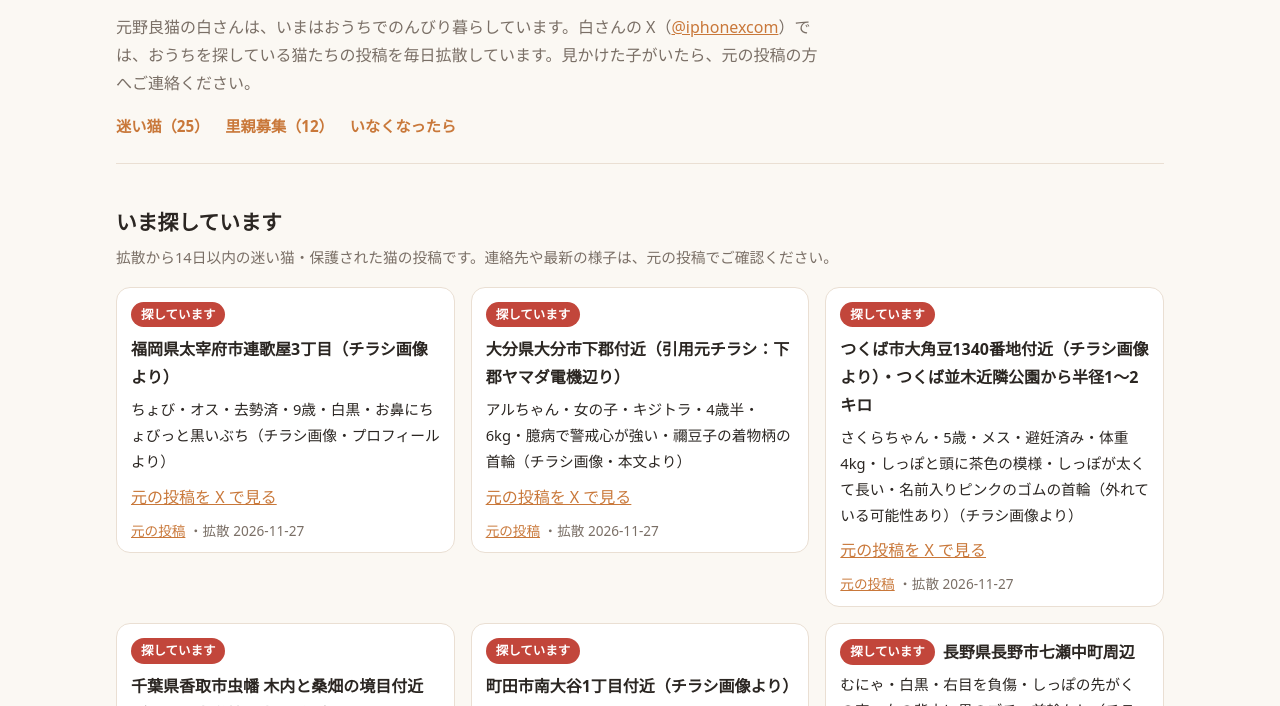
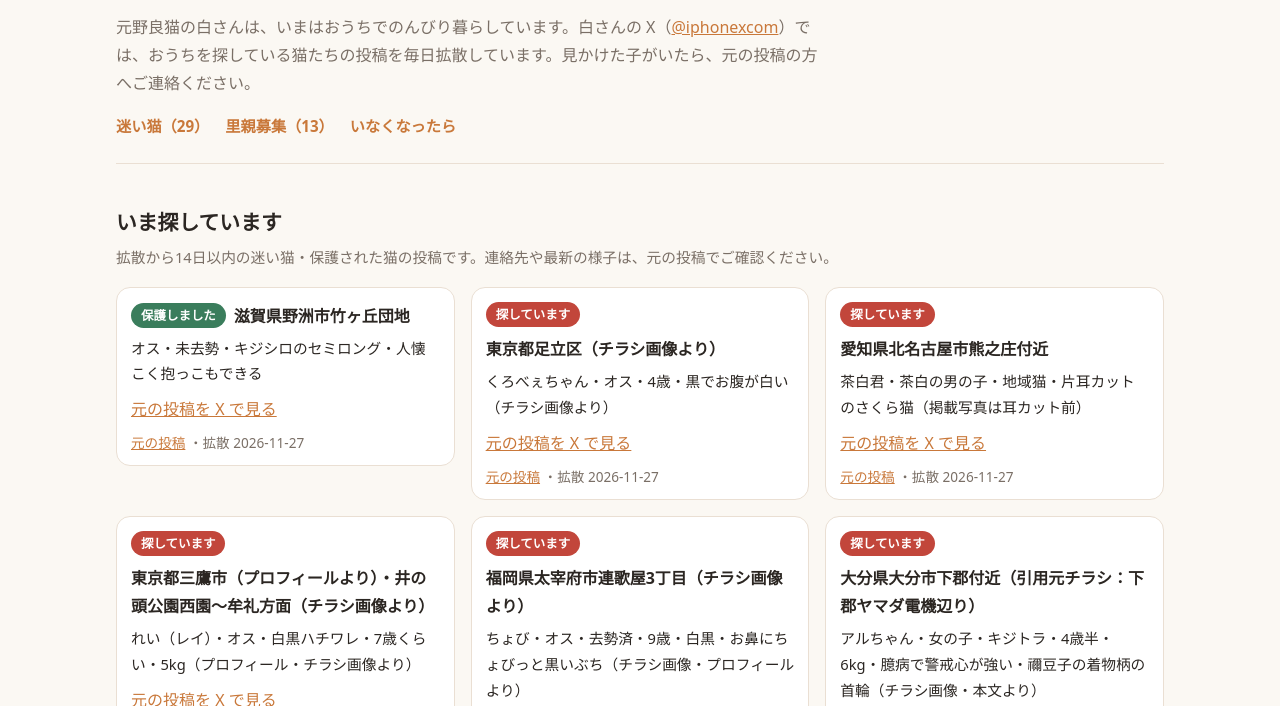
Before and after one commit to 2yzg569rkq-stack/shiro-cat-ouen, a plain HTML site: page docs/index.html in a window 1280 px wide. Shown: the part 94-800 px from the top of the page. Drawn offline with Linux system fonts and the light colour scheme.

Commit message:
Update cat support listings

```diff
--- a/docs/index.html
+++ b/docs/index.html
@@ -48,13 +48,61 @@ footer a{color:var(--accent)}
 <header>
   <h1>白さんの<span>迷い猫・保護猫</span>おうえん</h1>
   <p class="lead">元野良猫の白さんは、いまはおうちでのんびり暮らしています。白さんの X（<a href="https://x.com/iphonexcom" style="color:var(--accent)">@iphonexcom</a>）では、おうちを探している猫たちの投稿を毎日拡散しています。見かけた子がいたら、元の投稿の方へご連絡ください。</p>
-  <nav><a href="#lost">迷い猫（25）</a><a href="#adopt">里親募集（12）</a><a href="#guide">いなくなったら</a></nav>
+  <nav><a href="#lost">迷い猫（29）</a><a href="#adopt">里親募集（13）</a><a href="#guide">いなくなったら</a></nav>
 </header>
 
 <section id="lost">
   <h2>いま探しています</h2>
   <p class="sub">拡散から14日以内の迷い猫・保護された猫の投稿です。連絡先や最新の様子は、元の投稿でご確認ください。</p>
   <div class="grid">
+    <article class="card">
+      <div class="meta">
+        <span class="badge b-found">保護しました</span>
+        <span class="area">滋賀県野洲市竹ヶ丘団地</span>
+      </div>
+      <p class="feat">オス・未去勢・キジシロのセミロング・人懐こく抱っこもできる</p>
+      <blockquote class="twitter-tweet" data-dnt="true" data-lang="ja" data-conversation="none">
+        <a href="https://x.com/ayurinko322/status/2126084088377586074">元の投稿を X で見る</a>
+      </blockquote>
+      <p class="links"><a href="https://x.com/ayurinko322/status/2126084088377586074" target="_blank" rel="noopener">元の投稿</a>
+      ・拡散 2026-11-27</p>
+    </article>
+    <article class="card">
+      <div class="meta">
+        <span class="badge b-lost">探しています</span>
+        <span class="area">東京都足立区（チラシ画像より）</span>
+      </div>
+      <p class="feat">くろべぇちゃん・オス・4歳・黒でお腹が白い（チラシ画像より）</p>
+      <blockquote class="twitter-tweet" data-dnt="true" data-lang="ja" data-conversation="none">
+        <a href="https://x.com/ShiroNagaor/status/2126181147206176866">元の投稿を X で見る</a>
+      </blockquote>
+      <p class="links"><a href="https://x.com/ShiroNagaor/status/2126181147206176866" target="_blank" rel="noopener">元の投稿</a>
+      ・拡散 2026-11-27</p>
+    </article>
+    <article class="card">
+      <div class="meta">
+        <span class="badge b-lost">探しています</span>
+        <span class="area">愛知県北名古屋市熊之庄付近</span>
+      </div>
+      <p class="feat">茶白君・茶白の男の子・地域猫・片耳カットのさくら猫（掲載写真は耳カット前）</p>
+      <blockquote class="twitter-tweet" data-dnt="true" data-lang="ja" data-conversation="none">
+        <a href="https://x.com/sa9ra_Kita7goya/status/2126199686700937328">元の投稿を X で見る</a>
+      </blockquote>
+      <p class="links"><a href="https://x.com/sa9ra_Kita7goya/status/2126199686700937328" target="_blank" rel="noopener">元の投稿</a>
+      ・拡散 2026-11-27</p>
+    </article>
+    <article class="card">
+      <div class="meta">
+        <span class="badge b-lost">探しています</span>
+        <span class="area">東京都三鷹市（プロフィールより）・井の頭公園西園〜牟礼方面（チラシ画像より）</span>
+      </div>
+      <p class="feat">れい（レイ）・オス・白黒ハチワレ・7歳くらい・5kg（プロフィール・チラシ画像より）</p>
+      <blockquote class="twitter-tweet" data-dnt="true" data-lang="ja" data-conversation="none">
+        <a href="https://x.com/neko_mamamamama/status/2126220130413863085">元の投稿を X で見る</a>
+      </blockquote>
+      <p class="links"><a href="https://x.com/neko_mamamamama/status/2126220130413863085" target="_blank" rel="noopener">元の投稿</a>
+      ・拡散 2026-11-27</p>
+    </article>
     <article class="card">
       <div class="meta">
         <span class="badge b-lost">探しています</span>
@@ -364,6 +412,18 @@ footer a{color:var(--accent)}
     <article class="card">
       <div class="meta">
         <span class="badge b-adopt">里親募集</span>
+        <span class="area">千葉県（募集：関東地方）</span>
+      </div>
+      <p class="feat">2歳の兄妹猫（♂♀）・ウイルス検査陰性・引っ越しを理由に手放されシェルターに</p>
+      <blockquote class="twitter-tweet" data-dnt="true" data-lang="ja" data-conversation="none">
+        <a href="https://x.com/makibo37/status/2126212963434631326">元の投稿を X で見る</a>
+      </blockquote>
+      <p class="links"><a href="https://x.com/makibo37/status/2126212963434631326" target="_blank" rel="noopener">元の投稿</a>
+      ・拡散 2026-11-27</p>
+    </article>
+    <article class="card">
+      <div class="meta">
+        <span class="badge b-adopt">里親募集</span>
         <span class="area">大阪市（大阪市HPで詳細・12月2日に譲渡会）</span>
       </div>
       <p class="feat">シャオ君（画像に仮名と記載）・好奇心旺盛な仔猫・おもちゃが大好き（画像の文字）・識別番号【8-4-69】</p>
@@ -520,7 +580,7 @@ footer a{color:var(--accent)}
 </section>
 
 <footer>
-  最終更新：2026年11月27日 13:15（日本時間）<br>
+  最終更新：2026年11月27日 19:15（日本時間）<br>
   掲載している投稿は X の埋め込みで表示しており、写真や文章は元の投稿者さんのものです。見つかった・里親さんが決まった・載せないでほしい、などのときは <a href="https://x.com/iphonexcom">@iphonexcom</a> までお知らせください。すぐに外します。
 </footer>
 </div>
```
